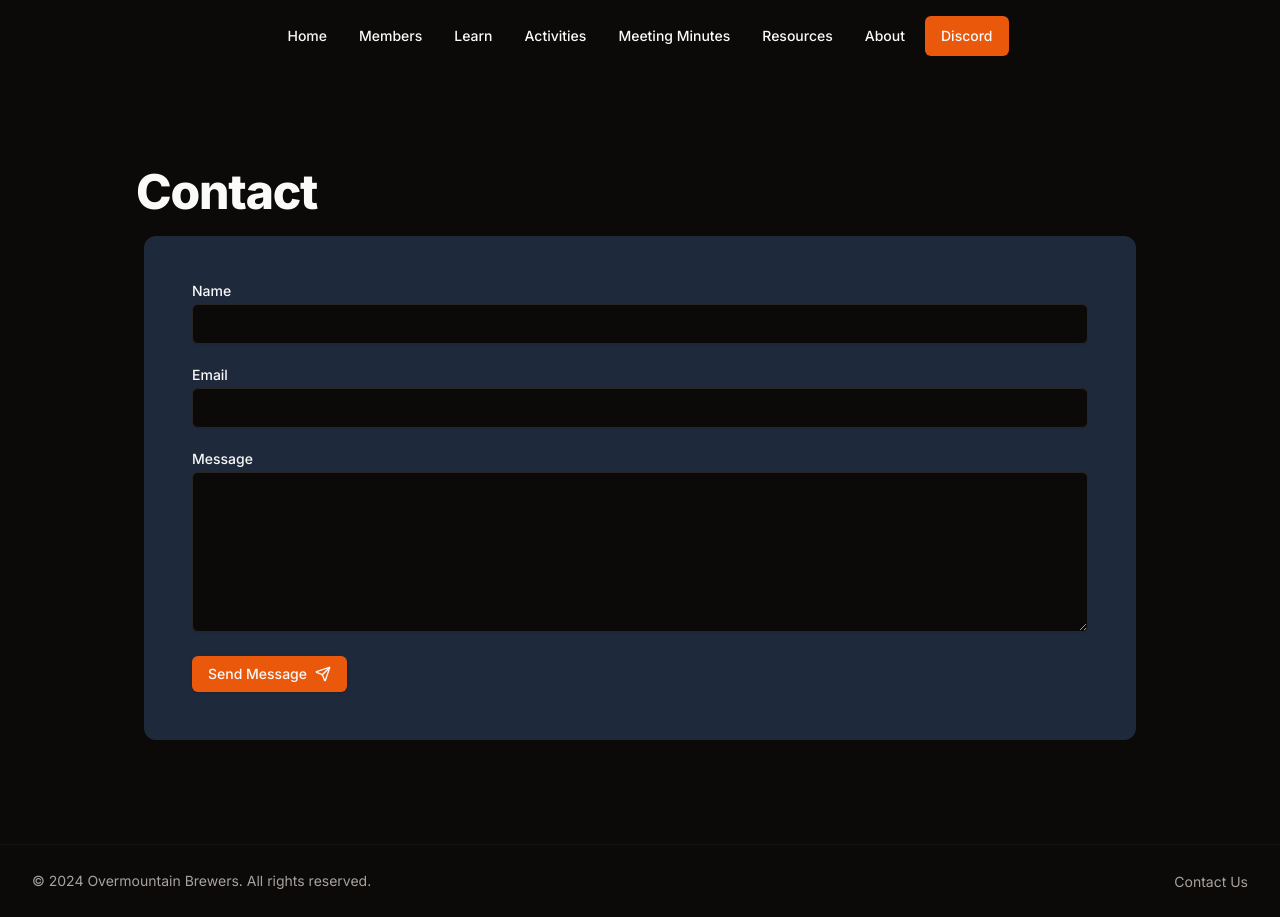
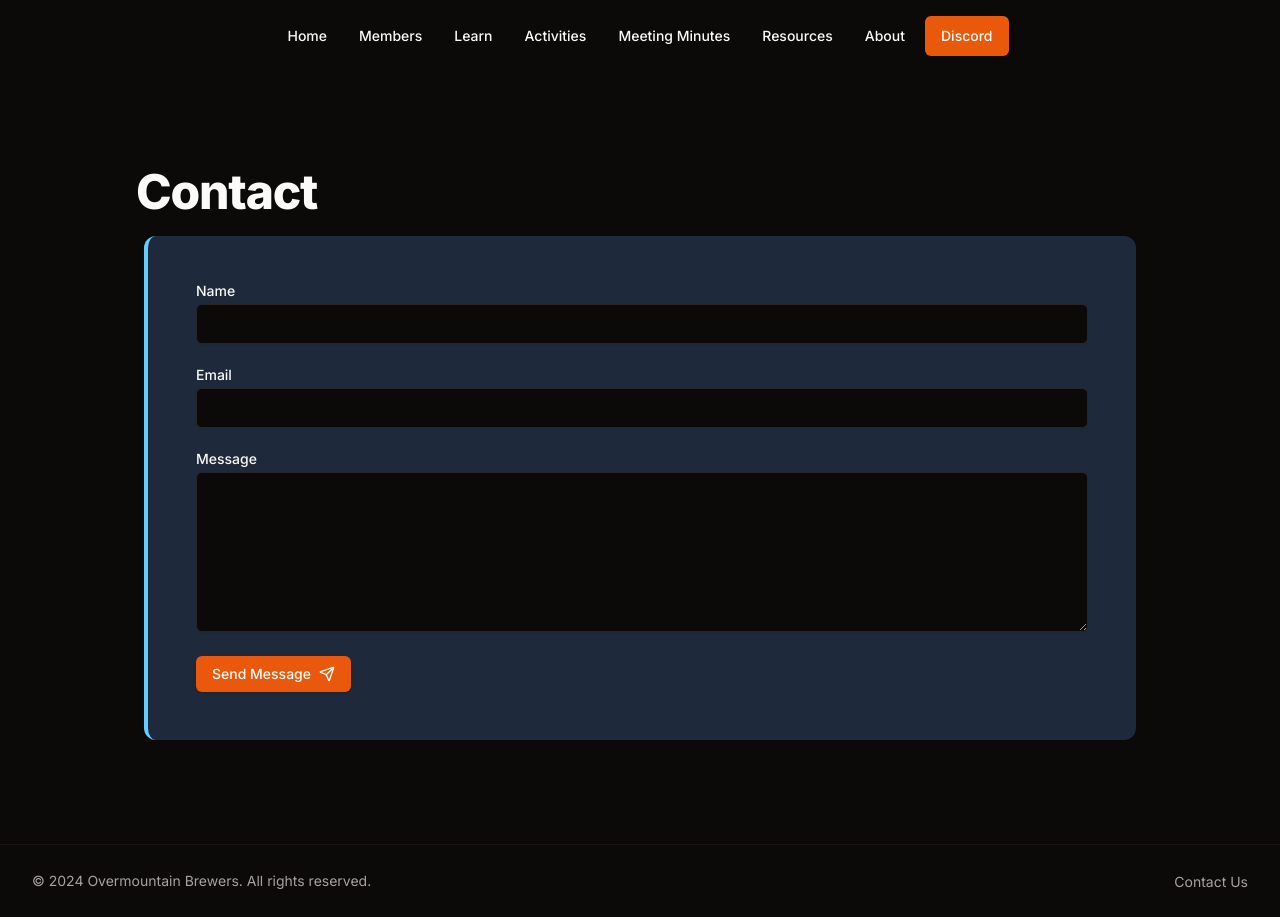
Before and after one commit to OvermountainBrewers/omb_website, a Next.js app in the folder site/: page /contact in a window 1280 px wide. Built offline with nearby package versions, Linux system fonts and the light colour scheme.

Commit message:
style: add border left to all cards

```diff
--- a/site/app/activities/Activities.tsx
+++ b/site/app/activities/Activities.tsx
@@ -74,10 +74,7 @@ function buildSection({
 
 function buildEvent(event: Event): JSX.Element {
   return (
-    <div
-      key={event._id}
-      className={cn(cardStyle, "items-start", "border-l-4 border-paleBlue")}
-    >
+    <div key={event._id} className={cn(cardStyle, "items-start")}>
       <H3 className={cn(h2Style, "tracking-tight leading-7 text-paleBlue")}>
         {event.name}
       </H3>
--- a/site/components/card.tsx
+++ b/site/components/card.tsx
@@ -1,7 +1,7 @@
 import { Attributes, ComponentProps, PropsWithChildren } from "react";
 
 export const cardStyle =
-  "flex flex-col items-center bg-slate-800 rounded-xl p-12 m-2";
+  "flex flex-col items-center bg-slate-800 rounded-xl p-12 m-2 border-l-4 border-paleBlue";
 
 export const Card: React.FC<PropsWithChildren<Attributes>> = ({
   children,
```
